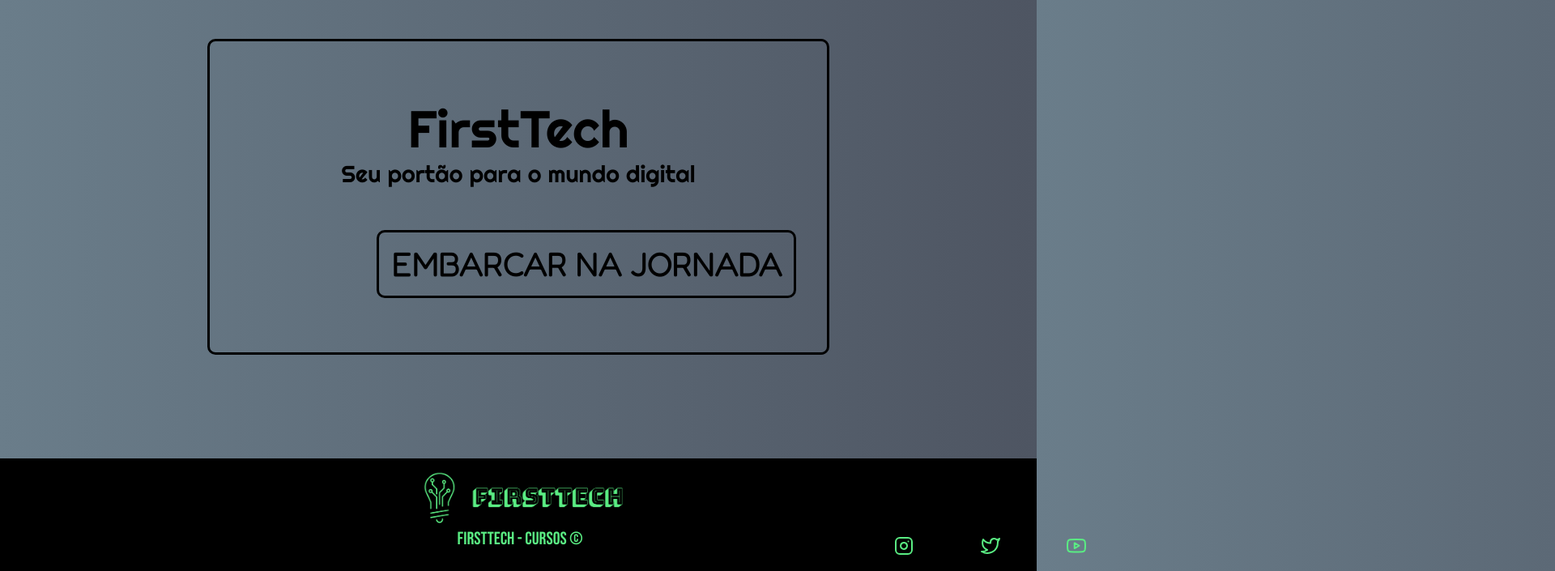
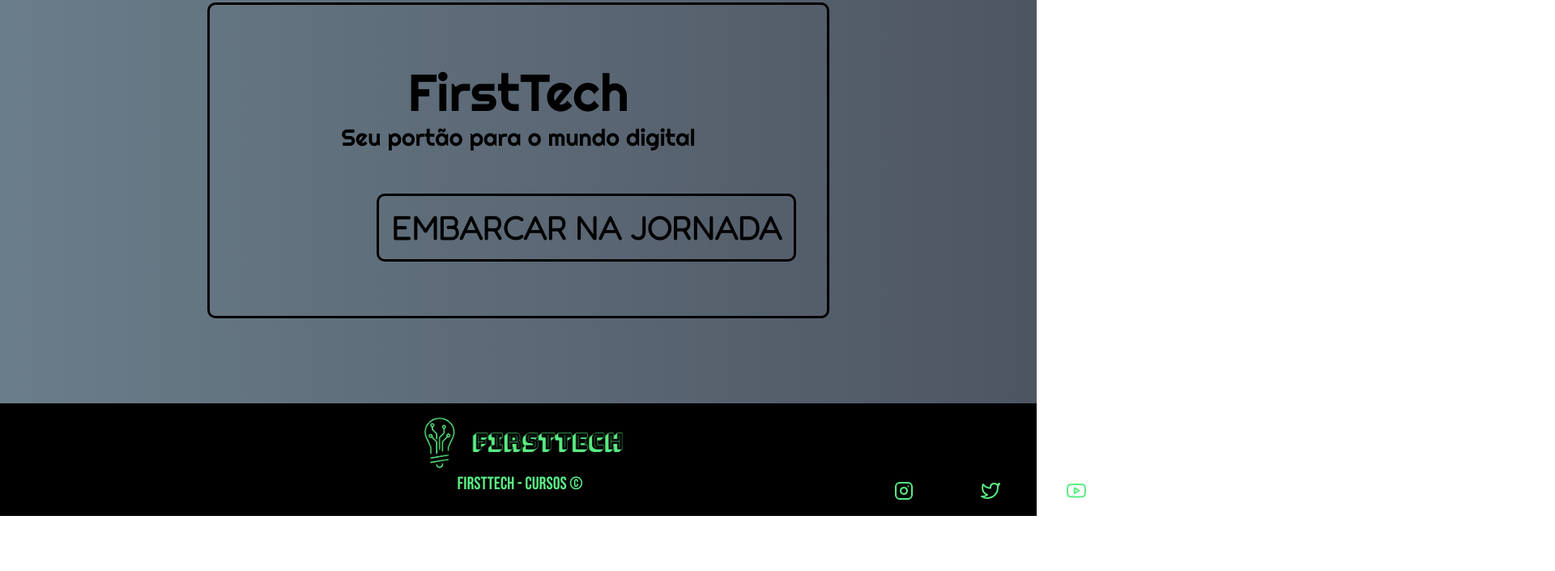
Before and after one commit to Gabrielcamargos28/Projeto-FirstTech, a plain HTML site: page index.html in a window 1280 px wide. Shown: the part 163-868 px from the top of the page at 81% size, 1920 px wide, since content can reach past the window. After the commit the page ends 800 px from the top, so only its background shows below. Drawn offline with Linux system fonts and the light colour scheme.

Commit message:
deixando o footer fixo no fim da pagina

```diff
--- a/style.css
+++ b/style.css
@@ -40,7 +40,7 @@
 .centro-pagina{
     border: 3px solid black;
     border-radius: 10px;
-    margin: 10% 20% 10% 20%; /* cima, direita, baixo, esquerda */
+    margin: 6.5% 20% 10% 20%; /* cima, direita, baixo, esquerda */
 }
 
 .centro-pagina h1{ /* titulo principal da home page */
@@ -90,6 +90,13 @@
     padding-top: 5px;
 }
 
+footer{ /* deixando o footer fixo no fim da pag */
+    position: fixed;
+    bottom: 0;
+    left: 0;
+    width: 100%;
+}
+
 footer ul { /* setando a posicao que os icones das redes sociais vao aparecer */
     position: relative;
     left: 80%;
```
